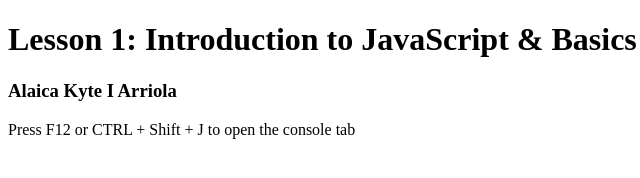
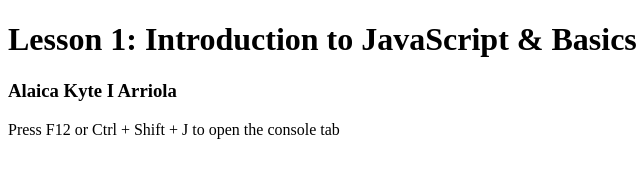
Before and after one commit to alaykakeyt/Arriola_L1_Hands_On, a plain HTML site: page index.html in a window 1280 px wide. Shown: the full height of the page, 0-640 px from the left. Drawn offline with Linux system fonts and the light colour scheme.

Commit message:
Update index.html

```diff
--- a/index.html
+++ b/index.html
@@ -10,7 +10,7 @@
 <body>
     <h1>Lesson 1: Introduction to JavaScript & Basics</h1>
     <h3>Alaica Kyte I Arriola</h3>
-    <p>Press F12 or CTRL + Shift + J to open the console tab</p>
+    <p>Press F12 or Ctrl + Shift + J to open the console tab</p>
     <script src="script.js"></script>
 </body>
 
```
